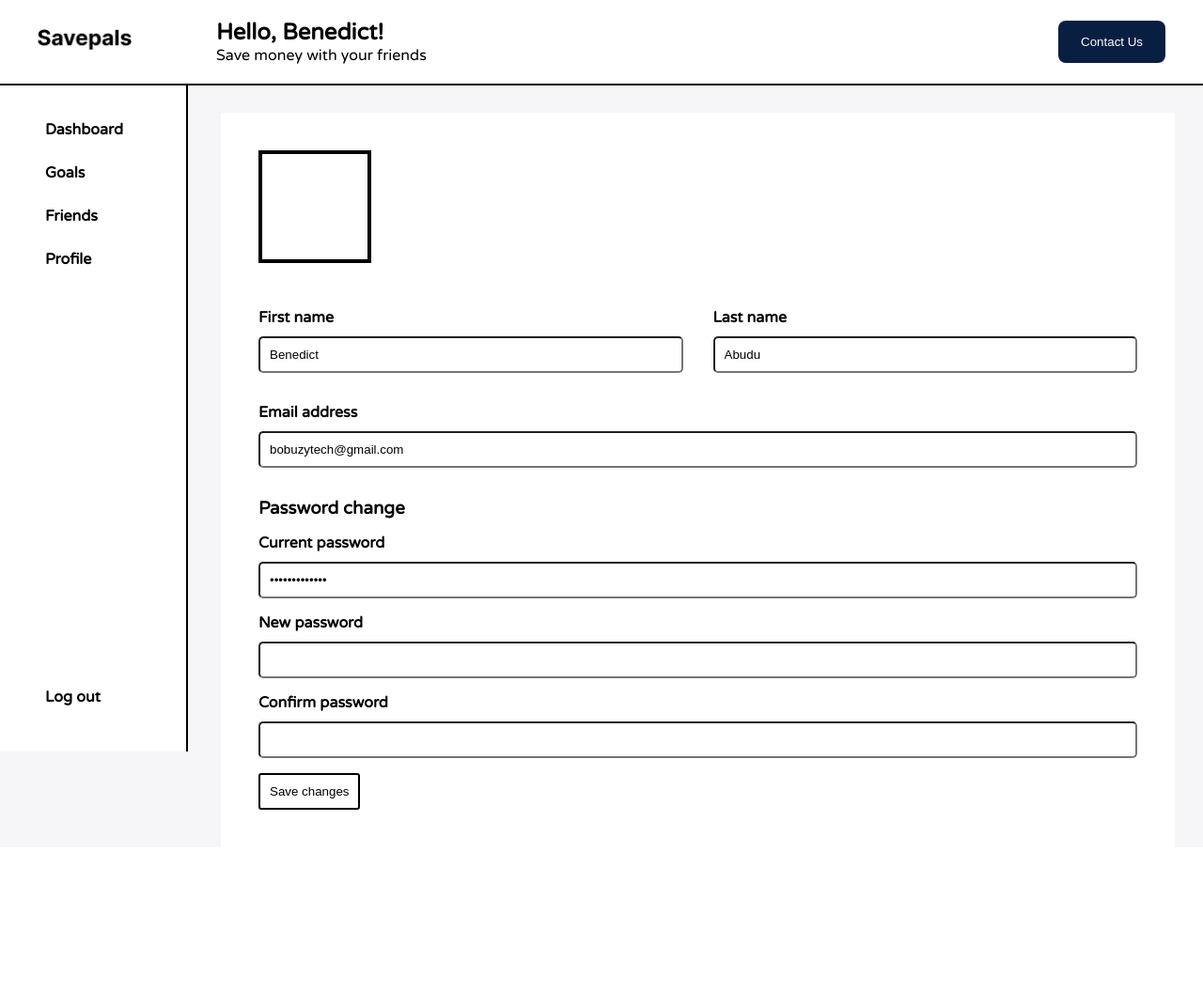
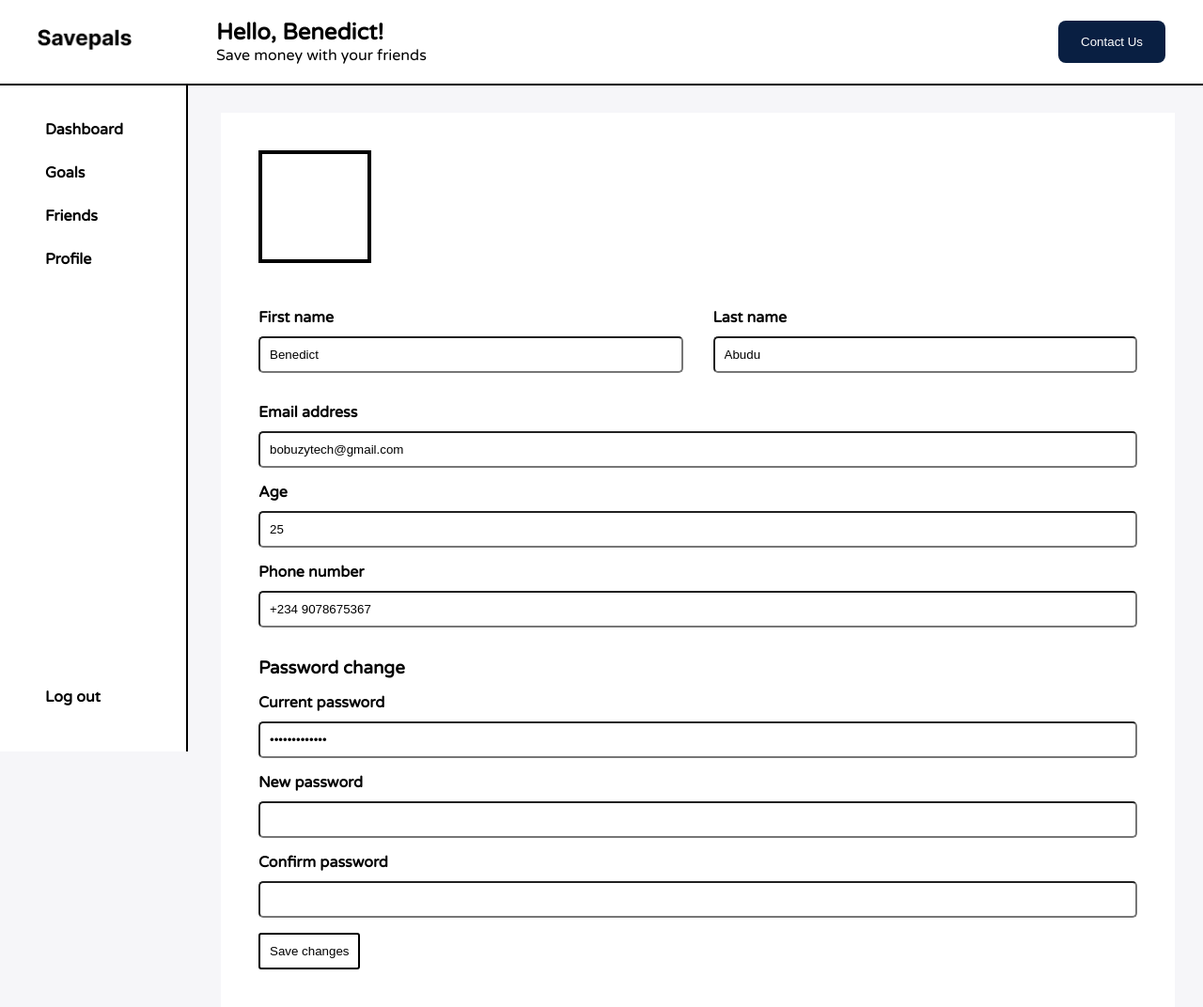
Before and after one commit to luckys-lnz/SavePals, a Flask app: template web_dynamic/templates/profile.html in a window 1280 px wide. Shown: the whole page at 94% size. Before the commit the page ends 862 px from the top, so only its background shows below. Run offline with Flask 3, Linux system fonts and the light colour scheme; the template is opened without the code that fills it, so the values that code supplies are empty; some libraries are stand-ins or nearby versions.

Commit message:
Add age and phone number fields

```diff
--- a/web_dynamic/templates/profile.html
+++ b/web_dynamic/templates/profile.html
@@ -49,6 +49,24 @@
             </div>
           </div>
 
+          <div class="age">
+            <div class="form-group">
+              <label for="age">Age</label>
+              <input
+                type="number"
+                name="age"
+                id="age"
+                value="25"
+                required
+              />
+            </div>
+
+            <div class="form-group">
+              <label for="phone number">Phone number</label>
+              <input type="text" name="phone number" id="phone number" value="+234 9078675367" />
+            </div>
+          </div>
+
           <div class="password">
             <h3>Password change</h3>
             <div class="form-group">
```
